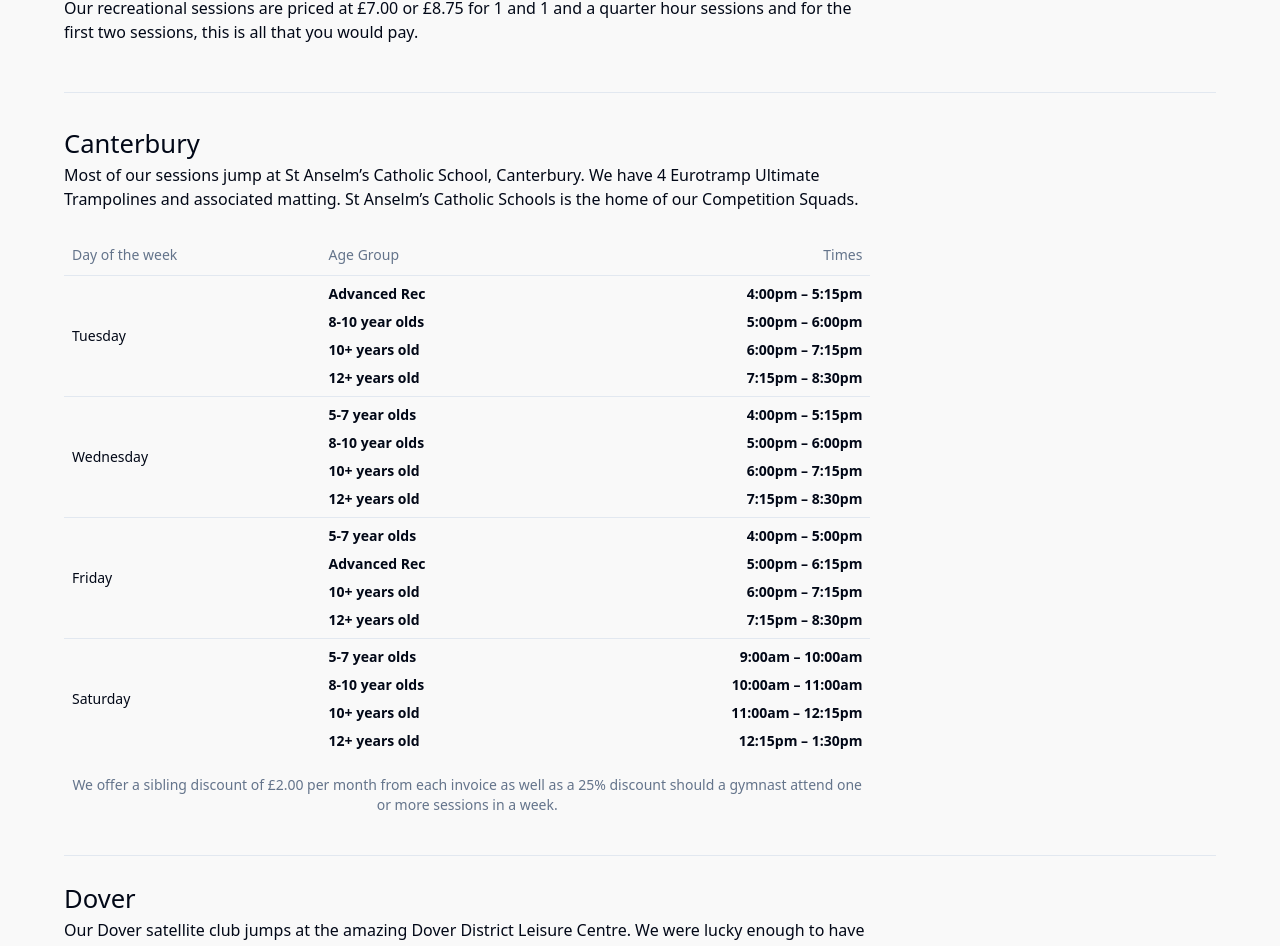
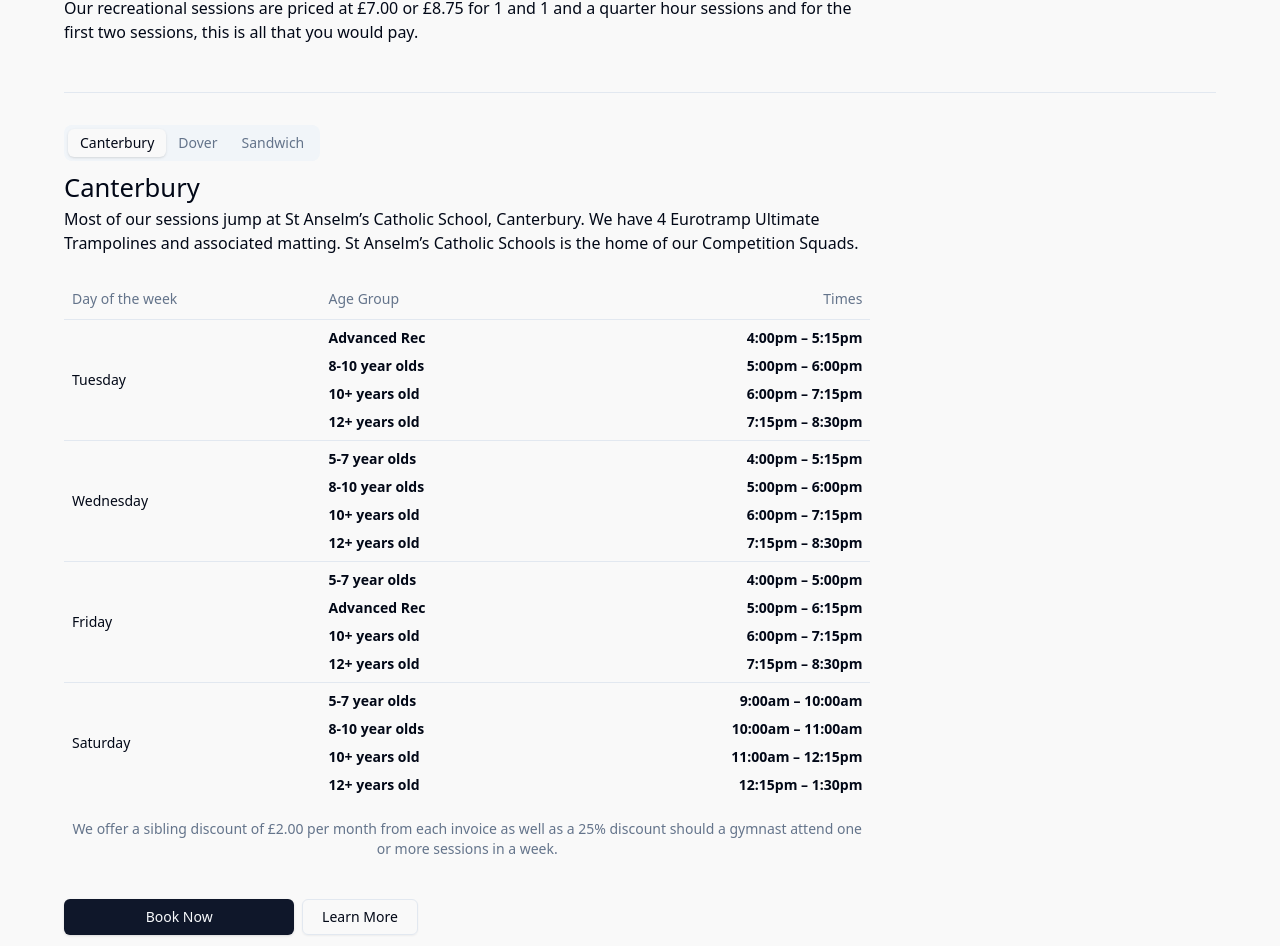
Before and after one commit to ErnestTramp/aire-tc, a React (Vite) app: page /aire-tc/sessions in a window 1280 px wide. Shown: the part 278-1224 px from the top of the page. Built offline with nearby package versions, Linux system fonts and the light colour scheme.

Commit message:
Fixes And Adjustments

```diff
--- a/package.json
+++ b/package.json
@@ -18,6 +18,7 @@
     "@radix-ui/react-navigation-menu": "^1.1.4",
     "@radix-ui/react-separator": "^1.0.3",
     "@radix-ui/react-slot": "^1.0.2",
+    "@radix-ui/react-tabs": "^1.0.4",
     "@types/react-headroom": "^3.2.3",
     "class-variance-authority": "^0.7.0",
     "clsx": "^2.0.0",
--- a/src/App.tsx
+++ b/src/App.tsx
@@ -11,6 +11,7 @@ import Login from "./pages/Login";
 import MobileNav from "./components/MobileNav";
 import { useEffect, useState } from "react";
 import Headroom from "react-headroom";
+import ScrollToTop from "./components/ScrollReset";
 
 function App() {
   const [width, setWidth] = useState<number>(window.innerWidth);
@@ -29,6 +30,7 @@ function App() {
 
   return (
     <Router basename="/aire-tc">
+      <ScrollToTop />
       <Headroom>{isMobile ? <MobileNav /> : <NavBar />}</Headroom>
       <Routes>
         <Route path="/" element={<Home />} />
--- /dev/null
+++ b/src/components/ScrollReset.ts
@@ -0,0 +1,12 @@
+import { useEffect } from "react";
+import { useLocation } from "react-router-dom";
+
+export default function ScrollToTop() {
+  const { pathname } = useLocation();
+
+  useEffect(() => {
+    window.scrollTo(0, 0);
+  }, [pathname]);
+
+  return null;
+}
--- /dev/null
+++ b/src/components/ui/tabs.tsx
@@ -0,0 +1,53 @@
+import * as React from "react"
+import * as TabsPrimitive from "@radix-ui/react-tabs"
+
+import { cn } from "@/lib/utils"
+
+const Tabs = TabsPrimitive.Root
+
+const TabsList = React.forwardRef<
+  React.ElementRef<typeof TabsPrimitive.List>,
+  React.ComponentPropsWithoutRef<typeof TabsPrimitive.List>
+>(({ className, ...props }, ref) => (
+  <TabsPrimitive.List
+    ref={ref}
+    className={cn(
+      "inline-flex h-9 items-center justify-center rounded-lg bg-muted p-1 text-muted-foreground",
+      className
+    )}
+    {...props}
+  />
+))
+TabsList.displayName = TabsPrimitive.List.displayName
+
+const TabsTrigger = React.forwardRef<
+  React.ElementRef<typeof TabsPrimitive.Trigger>,
+  React.ComponentPropsWithoutRef<typeof TabsPrimitive.Trigger>
+>(({ className, ...props }, ref) => (
+  <TabsPrimitive.Trigger
+    ref={ref}
+    className={cn(
+      "inline-flex items-center justify-center whitespace-nowrap rounded-md px-3 py-1 text-sm font-medium ring-offset-background transition-all focus-visible:outline-none focus-visible:ring-2 focus-visible:ring-ring focus-visible:ring-offset-2 disabled:pointer-events-none disabled:opacity-50 data-[state=active]:bg-background data-[state=active]:text-foreground data-[state=active]:shadow",
+      className
+    )}
+    {...props}
+  />
+))
+TabsTrigger.displayName = TabsPrimitive.Trigger.displayName
+
+const TabsContent = React.forwardRef<
+  React.ElementRef<typeof TabsPrimitive.Content>,
+  React.ComponentPropsWithoutRef<typeof TabsPrimitive.Content>
+>(({ className, ...props }, ref) => (
+  <TabsPrimitive.Content
+    ref={ref}
+    className={cn(
+      "mt-2 ring-offset-background focus-visible:outline-none focus-visible:ring-2 focus-visible:ring-ring focus-visible:ring-offset-2",
+      className
+    )}
+    {...props}
+  />
+))
+TabsContent.displayName = TabsPrimitive.Content.displayName
+
+export { Tabs, TabsList, TabsTrigger, TabsContent }
--- a/src/css/Home.css
+++ b/src/css/Home.css
@@ -95,6 +95,7 @@
     left: 50%;
     transform: translateX(-50%);
     text-decoration: underline;
+    cursor: pointer;
 }
 
 .fullPage-2 {
@@ -134,11 +135,11 @@
 
 }
 
-.card:nth-child(1) .cardImg {
+.card:nth-child(2) .cardImg {
     background-position: 20%;
 }
 
-.card:nth-child(2) .cardImg {
+.card:nth-child(1) .cardImg {
     background-position: right center;
 }
 
@@ -261,7 +262,7 @@
 
 .fullPage-10 {
     width: 100%;
-    height: 65vh;
+    height: 85vh;
     display: flex;
     justify-content: center;
 }
@@ -383,7 +384,7 @@
     }
 
     .fullPage-10 {
-        height: 120vh;
+        height: 130vh;
         margin-top: 6vh;
     }
 
--- a/src/css/NavBar.css
+++ b/src/css/NavBar.css
@@ -4,6 +4,8 @@ header {
     display: flex;
     align-items: center;
     justify-content: center;
+    background-color: hsl(0, 0%, 97.5%);
+    z-index: 999;
 }
 
 .navInner {
--- a/src/css/Sessions.css
+++ b/src/css/Sessions.css
@@ -23,6 +23,12 @@
 
 .sessions {
     margin-top: 4vh;
+    width: 100%;
+}
+
+.tabsWrapper {
+    width: 100%;
+
 }
 
 .session.canterbury {
--- a/src/pages/Home.tsx
+++ b/src/pages/Home.tsx
@@ -1,6 +1,6 @@
 import "@/css/Home.css";
 import { Button } from "@/components/ui/button";
-import { useEffect, useState } from "react";
+import { useEffect, useRef, useState } from "react";
 
 import { Separator } from "@/components/ui/separator";
 import {
@@ -42,6 +42,15 @@ export default function Home() {
 
   const isMobile = width <= 768;
 
+  const scrollRef = useRef<HTMLDivElement | null>(null);
+
+  const executeScroll = () => {
+    // Check if scrollRef.current is not null before calling scrollIntoView
+    if (scrollRef.current) {
+      scrollRef.current.scrollIntoView({ behavior: "smooth" });
+    }
+  };
+
   return (
     <>
       <div className="fullPage">
@@ -71,24 +80,25 @@ export default function Home() {
                 <Link to="/book">Book Now</Link>
               </Button>
             </div>
-            <Link className="heroLearn" to="/about">
+            <a className="heroLearn" onClick={executeScroll}>
               learn more.
-            </Link>
+            </a>
           </div>
         </div>
       </div>
-      <div className="fullPage-2">
+      <div className="fullPage-2" ref={scrollRef}>
         <div className="cardsWrapper">
+          <Card
+            imageUrl="https://i.imgur.com/NY2Jpw9.jpg"
+            head="Recreational Sessions"
+            tag="A warm intro to trampolining"
+          />
           <Card
             imageUrl="https://i.imgur.com/MIGJYVG.jpg"
             head="Competitive Squad"
             tag="Our top performing athletes"
           />
-          <Card
-            imageUrl="https://i.imgur.com/NY2Jpw9.jpg"
-            head="Recreational Sessions"
-            tag="A warm intro to trampolining"
-          />
+
           <Card
             imageUrl="https://i.imgur.com/xDeLms8.jpg"
             head="Adult Sessions"
@@ -96,7 +106,7 @@ export default function Home() {
           />
         </div>
       </div>
-      <div className="fullPage-3">
+      {/* <div className="fullPage-3">
         <div className="aboutContainer">
           <Separator />
           <div className="aboutContent">
@@ -120,7 +130,7 @@ export default function Home() {
             </div>
           </div>
         </div>
-      </div>
+      </div> */}
       <div className="fullPage-10">
         <div className="infoContainer">
           <h2>About the club.</h2>
@@ -132,7 +142,7 @@ export default function Home() {
                 developed and trained many trampoline gymnasts throughout its
                 history.
               </p>
-              <Link to="/book">Learn about how you can be the next.</Link>
+              <Link to="/about">Learn about how you can be the next.</Link>
             </div>
             <Separator orientation={isMobile ? "horizontal" : "vertical"} />
 
@@ -153,8 +163,15 @@ export default function Home() {
                 trampoline experience. He holds a Level 4 Gymnastics Coaching
                 Qualification and was recently awarded the B.G. Award of Merit.
               </p>
-              <Link to="/book">Meet him and the rest of our team.</Link>
+              <Link to="/about">Meet him and the rest of our team.</Link>
             </div>
+          </div>
+          <div className="w-full flex justify-center mt-7">
+            <Button variant="ghost">
+              <Link to="/about" className="text-[4vh] font-normal">
+                Learn more...
+              </Link>
+            </Button>
           </div>
         </div>
       </div>
@@ -175,7 +192,7 @@ const Card = ({ imageUrl, head, tag }: any) => (
       </div>
       <div className="hiddenText">
         <Button asChild variant="secondary">
-          <Link to="/book">Book Now</Link>
+          <Link to="/sessions">Book Now</Link>
         </Button>
       </div>
     </div>
--- a/src/pages/Sessions.tsx
+++ b/src/pages/Sessions.tsx
@@ -10,6 +10,8 @@ import {
 } from "@/components/ui/table";
 import { Separator } from "@/components/ui/separator";
 import { Button } from "@/components/ui/button";
+import { Tabs, TabsContent, TabsList, TabsTrigger } from "@/components/ui/tabs";
+import { Link } from "react-router-dom";
 
 export default function Sessions() {
   return (
@@ -31,19 +33,26 @@ export default function Sessions() {
         </div>
         <Separator></Separator>
         <div className="sessions">
+          <Tabs defaultValue="CT" className="tabsWrapper">
+            <TabsList>
+              <TabsTrigger value="CT">Canterbury</TabsTrigger>
+              <TabsTrigger value="DO">Dover</TabsTrigger>
+              <TabsTrigger value="SW">Sandwich</TabsTrigger>
+            </TabsList>
+            <TabsContent value="CT">
               <div className="session canterbury">
                 <h3>Canterbury</h3>
                 <p>
                   Most of our sessions jump at St Anselm’s Catholic School,
                   Canterbury. We have 4 Eurotramp Ultimate Trampolines and
-              associated matting. St Anselm’s Catholic Schools is the home of
-              our Competition Squads.
+                  associated matting. St Anselm’s Catholic Schools is the home
+                  of our Competition Squads.
                 </p>
                 <Table className="table">
                   <TableCaption>
-                We offer a sibling discount of £2.00 per month from each invoice
-                as well as a 25% discount should a gymnast attend one or more
-                sessions in a week.
+                    We offer a sibling discount of £2.00 per month from each
+                    invoice as well as a 25% discount should a gymnast attend
+                    one or more sessions in a week.
                   </TableCaption>
                   <TableHeader>
                     <TableRow>
@@ -132,22 +141,22 @@ export default function Sessions() {
                   </TableBody>
                 </Table>
               </div>
-          <Separator></Separator>
-
+            </TabsContent>
+            <TabsContent value="DO">
               <div className="session dover">
                 <h3>Dover</h3>
                 <p>
                   Our Dover satellite club jumps at the amazing Dover District
-              Leisure Centre. We were lucky enough to have been supported by the
-              Roger De Haan Charity Trust and have 4 Eurotramp Ultimate
-              Trampolines and associated matting. Aire Trampoline Club is a Gold
-              Member Club for The Sports Trust.
+                  Leisure Centre. We were lucky enough to have been supported by
+                  the Roger De Haan Charity Trust and have 4 Eurotramp Ultimate
+                  Trampolines and associated matting. Aire Trampoline Club is a
+                  Gold Member Club for The Sports Trust.
                 </p>
                 <Table className="table">
                   <TableCaption>
-                We offer a sibling discount of £2.00 per month from each invoice
-                as well as a 25% discount should a gymnast attend one or more
-                sessions in a week.
+                    We offer a sibling discount of £2.00 per month from each
+                    invoice as well as a 25% discount should a gymnast attend
+                    one or more sessions in a week.
                   </TableCaption>
                   <TableHeader>
                     <TableRow>
@@ -179,7 +188,8 @@ export default function Sessions() {
                   </TableBody>
                 </Table>
               </div>
-          <Separator></Separator>
+            </TabsContent>
+            <TabsContent value="SW">
               <div className="session folkstone">
                 <h3>Sandwich</h3>
                 <p>
@@ -189,9 +199,9 @@ export default function Sessions() {
                 </p>
                 <Table className="table">
                   <TableCaption>
-                We offer a sibling discount of £2.00 per month from each invoice
-                as well as a 25% discount should a gymnast attend one or more
-                sessions in a week.
+                    We offer a sibling discount of £2.00 per month from each
+                    invoice as well as a 25% discount should a gymnast attend
+                    one or more sessions in a week.
                   </TableCaption>
                   <TableHeader>
                     <TableRow>
@@ -218,6 +228,16 @@ export default function Sessions() {
                     </TableRow>
                   </TableBody>
                 </Table>
+              </div>
+            </TabsContent>
+          </Tabs>
+          <div className="mb-10 flex w-full gap-2">
+            <Button className="w-[20%]">
+              <Link to="/book">Book Now</Link>
+            </Button>
+            <Button className="w-[10%]" variant="outline">
+              <Link to="/about">Learn More</Link>
+            </Button>
           </div>
         </div>
         <Separator></Separator>
```
Also changed, not shown: 1 other file (tests, documents, lock files or other folders). Lines whose indentation alone changed are shown as unchanged.
